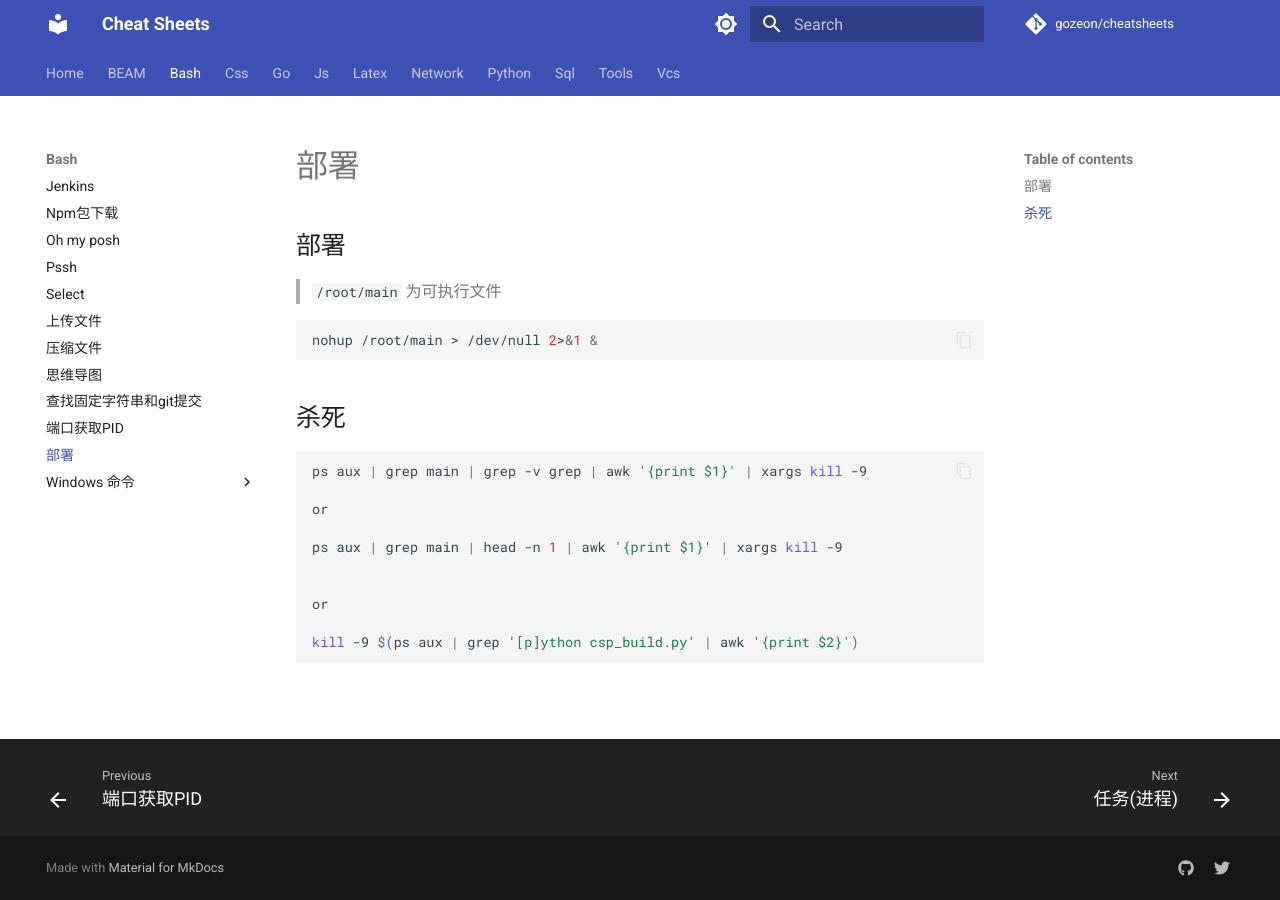
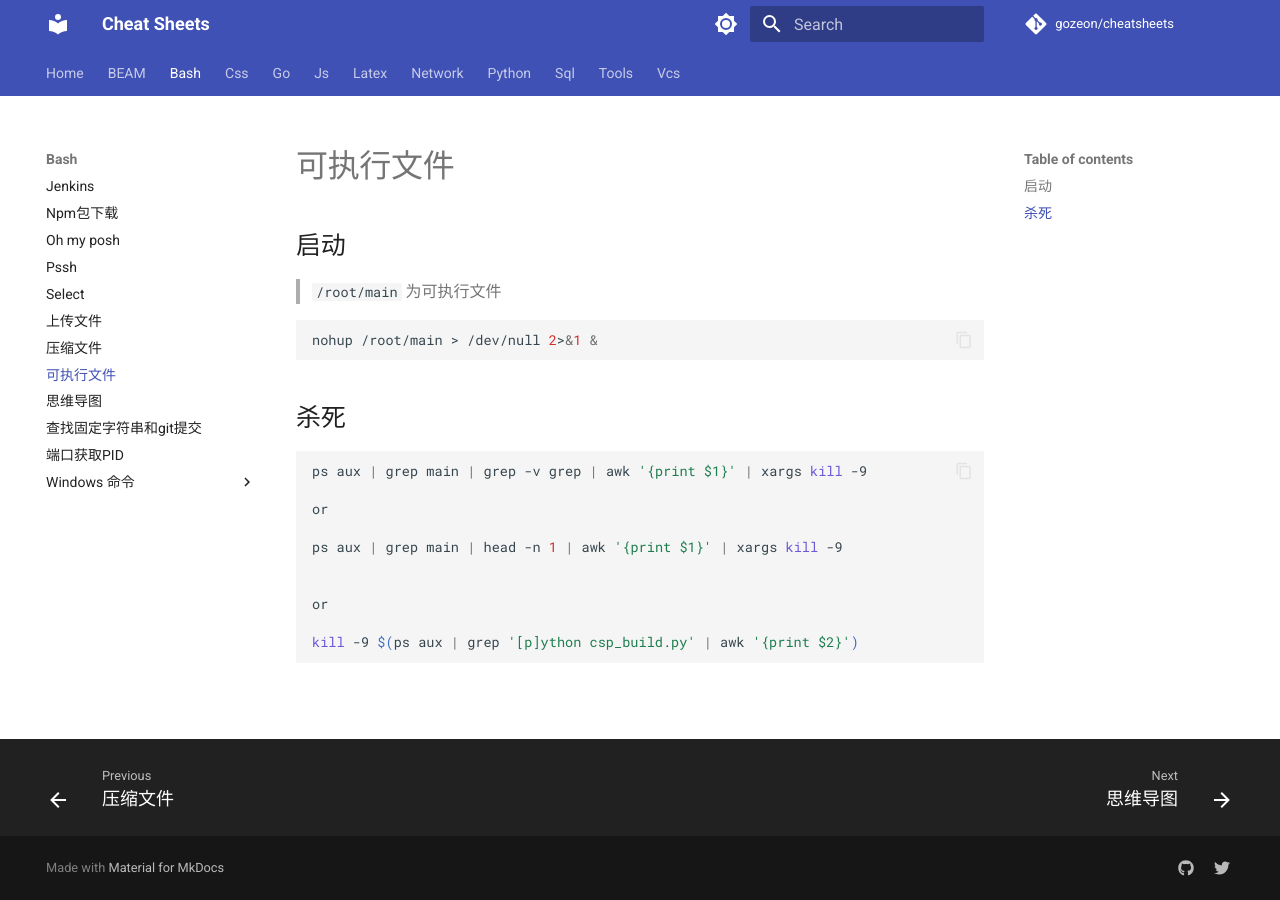
Before and after one commit to gozeon/cheatsheets, an MkDocs documentation site: the page built from docs/bash/可执行文件.md, in a window 1280 px wide. Built offline with MkDocs 1.6.1 and Material for MkDocs 9.7.7, drawn with Linux system fonts in a browser that asks for light colours; comment, search, counter and statistics services are not loaded.

Commit message:
Update and rename 部署.md to 可执行文件.md

```diff
--- a/docs/bash/部署.md
+++ b/docs/bash/可执行文件.md
@@ -1,4 +1,4 @@
-## 部署
+## 启动
 
 > `/root/main` 为可执行文件
 
```
